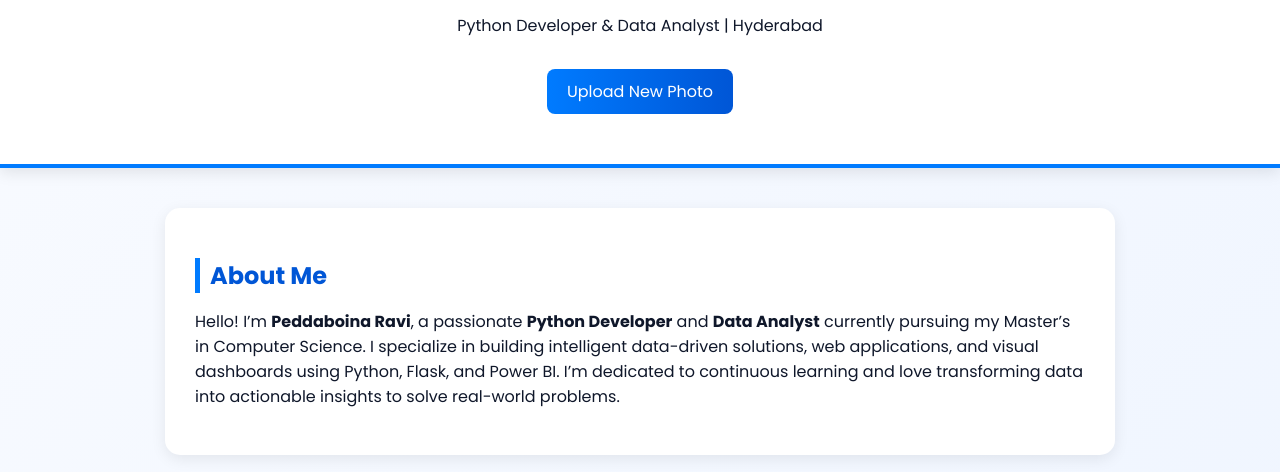
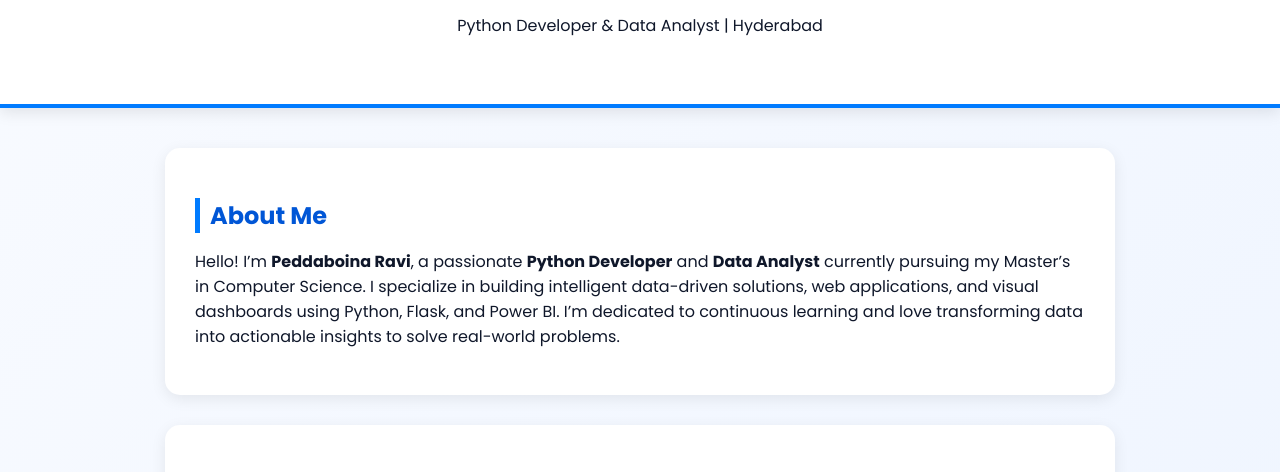
Before and after one commit to peddaboinaravi/RaviResumewebportal, a plain HTML site: page index.html in a window 1280 px wide. Shown: the part 261-733 px from the top of the page. Drawn offline with Linux system fonts and the light colour scheme.

Commit message:
Remove photo upload feature and simplify project list
Removed upload button and associated script for photo upload. Consolidated project description into a single line.

```diff
--- a/index.html
+++ b/index.html
@@ -95,25 +95,6 @@
       font-size: 14px;
     }
 
-    label.upload-btn {
-      background: linear-gradient(90deg, #007bff, #0056d6);
-      color: white;
-      padding: 10px 20px;
-      border-radius: 8px;
-      cursor: pointer;
-      display: inline-block;
-      margin-top: 15px;
-      transition: background 0.3s ease;
-    }
-
-    label.upload-btn:hover {
-      background: linear-gradient(90deg, #0056d6, #003ea8);
-    }
-
-    input[type=file] {
-      display: none;
-    }
-
     a {
       color: #0056d6;
       text-decoration: none;
@@ -127,13 +108,10 @@
 <body>
   <header>
     <div class="avatar">
-      <!-- 👇 Replace 'ravi.jpg' with your uploaded image filename -->
       <img id="profilePhoto" src="ravi.jpg" alt="Peddaboina Ravi" />
     </div>
     <h1>Peddaboina Ravi</h1>
     <p>Python Developer & Data Analyst | Hyderabad</p>
-    <label for="photoInput" class="upload-btn">Upload New Photo</label>
-    <input id="photoInput" type="file" accept="image/*" onchange="loadPhoto(event)" />
   </header>
 
   <main>
@@ -176,10 +154,7 @@
     <section>
       <h2>Projects</h2>
       <ul>
-        <li><strong>Analysis and Prediction of Electric Vehicle Costs Using Machine Learning</strong><br>
-          Tools: Python, Scikit-learn, Pandas, NumPy, Matplotlib, HTML, CSS, JavaScript.<br>
-          Developed a model to predict EV costs using features such as battery capacity, range, charging time, and brand. Compared Random Forest, Linear Regression, and Neural Networks. Built a Flask web app for predictions.
-        </li>
+        <li><strong>Analysis and Prediction of Electric Vehicle Costs Using Machine Learning</strong><br>Tools: Python, Scikit-learn, Pandas, NumPy, Matplotlib, HTML, CSS, JavaScript.<br>Developed a model to predict EV costs using features such as battery capacity, range, charging time, and brand. Compared Random Forest, Linear Regression, and Neural Networks. Built a Flask web app for predictions.</li>
       </ul>
     </section>
 
@@ -194,26 +169,14 @@
 
     <section>
       <h2>Contact</h2>
-      <p>
-        <strong>Email:</strong> <a href="mailto:peddaboinaraviyadav0@gmail.com">peddaboinaraviyadav0@gmail.com</a><br>
-        <strong>Phone:</strong> +91-8688471526<br>
-        <strong>LinkedIn:</strong>
-        <a href="https://www.linkedin.com/in/peddaboina-ravi-737929319" target="_blank">
-          www.linkedin.com/in/peddaboina-ravi-737929319
-        </a>
-      </p>
+      <p><strong>Email:</strong> <a href="mailto:peddaboinaraviyadav0@gmail.com">peddaboinaraviyadav0@gmail.com</a><br>
+         <strong>Phone:</strong> +91-8688471526<br>
+         <strong>LinkedIn:</strong> <a href="https://www.linkedin.com/in/peddaboina-ravi-737929319" target="_blank">www.linkedin.com/in/peddaboina-ravi-737929319</a></p>
     </section>
   </main>
 
   <footer>
     © 2025 Peddaboina Ravi | Python Developer & Data Analyst Portfolio
   </footer>
-
-  <script>
-    function loadPhoto(event) {
-      const photo = document.getElementById('profilePhoto');
-      photo.src = URL.createObjectURL(event.target.files[0]);
-    }
-  </script>
 </body>
 </html>
```
